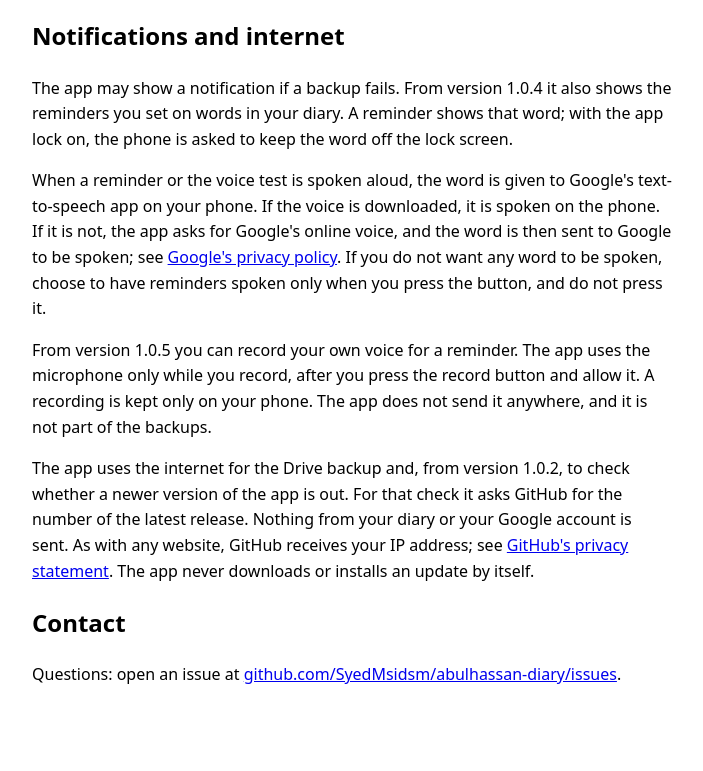
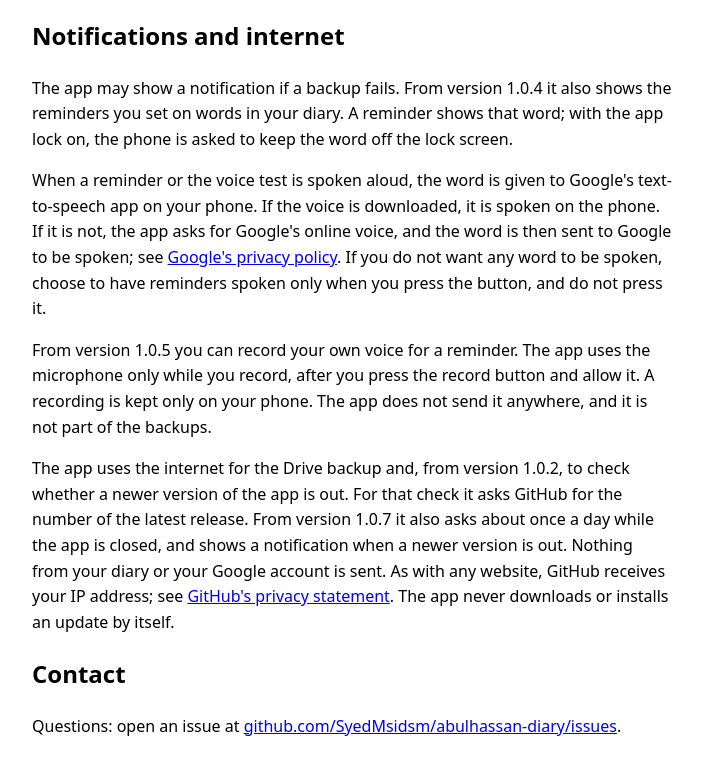
Before and after one commit to SyedMsidsm/abulhassan-diary, a plain HTML site: page privacy.html in a window 1280 px wide. Shown: the part 870-1641 px from the top of the page, without its empty margins (288-991 px from the left). Before the commit the page ends 1590 px from the top, so only its background shows below. Drawn offline with Linux system fonts and the light colour scheme.

Commit message:
Privacy policy: the daily check for a newer version

```diff
--- a/privacy.html
+++ b/privacy.html
@@ -8,7 +8,7 @@
 </head>
 <body>
 <h1>Privacy policy</h1>
-<p>Abul Hassan Diary ("the app") is a personal diary app for Android. Last updated: 26 November 2026.</p>
+<p>Abul Hassan Diary ("the app") is a personal diary app for Android. Last updated: 27 November 2026.</p>
 
 <h2>What the app stores</h2>
 <p>Everything you write (days, items, marks, quick words, settings) is stored on your phone only. The app has
@@ -49,7 +49,8 @@ record, after you press the record button and allow it. A recording is kept only
 send it anywhere, and it is not part of the backups.</p>
 <p>The app uses the internet for the Drive backup and, from
 version 1.0.2, to check whether a newer version of the app is out. For that check it asks GitHub for the
-number of the latest release. Nothing from your diary or your Google account is sent. As with any website,
+number of the latest release. From version 1.0.7 it also asks about once a day while the app is closed, and
+shows a notification when a newer version is out. Nothing from your diary or your Google account is sent. As with any website,
 GitHub receives your IP address; see
 <a href="https://docs.github.com/en/site-policy/privacy-policies/github-general-privacy-statement">GitHub's privacy statement</a>.
 The app never downloads or installs an update by itself.</p>
```
